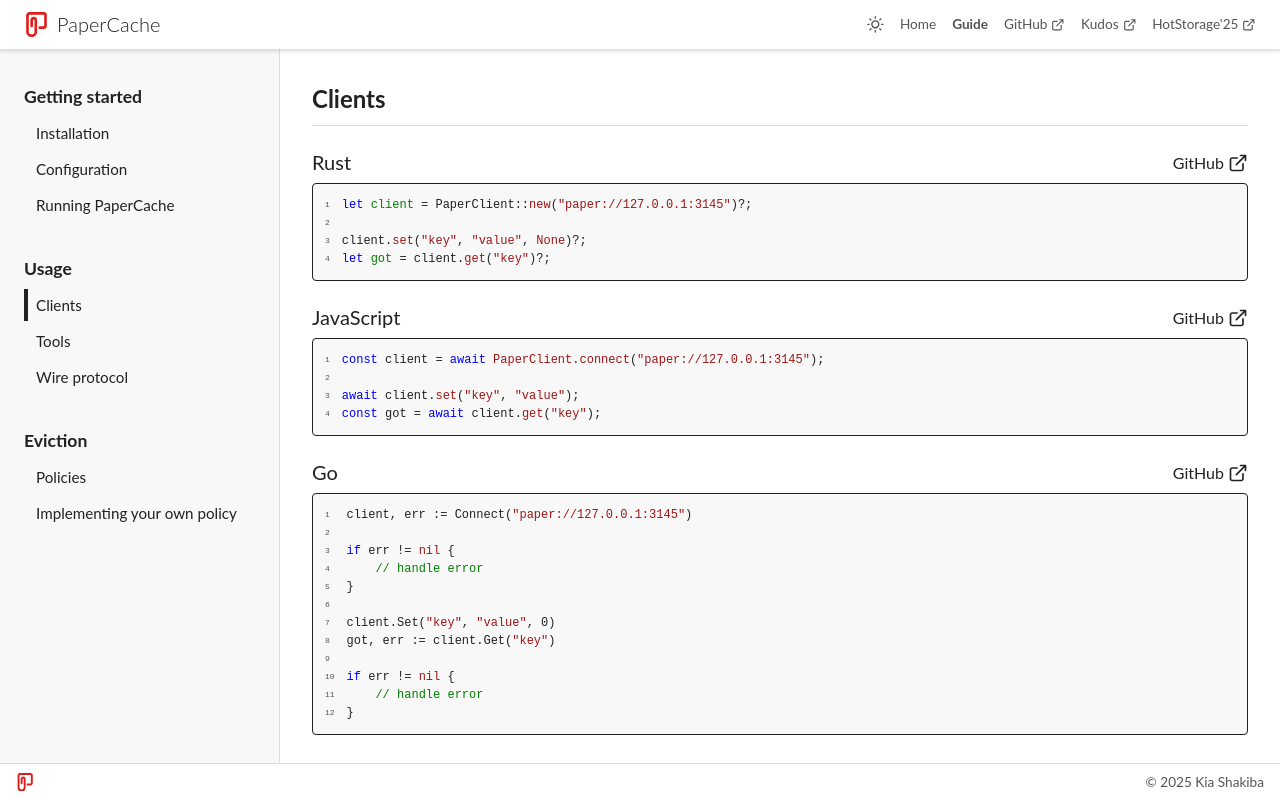
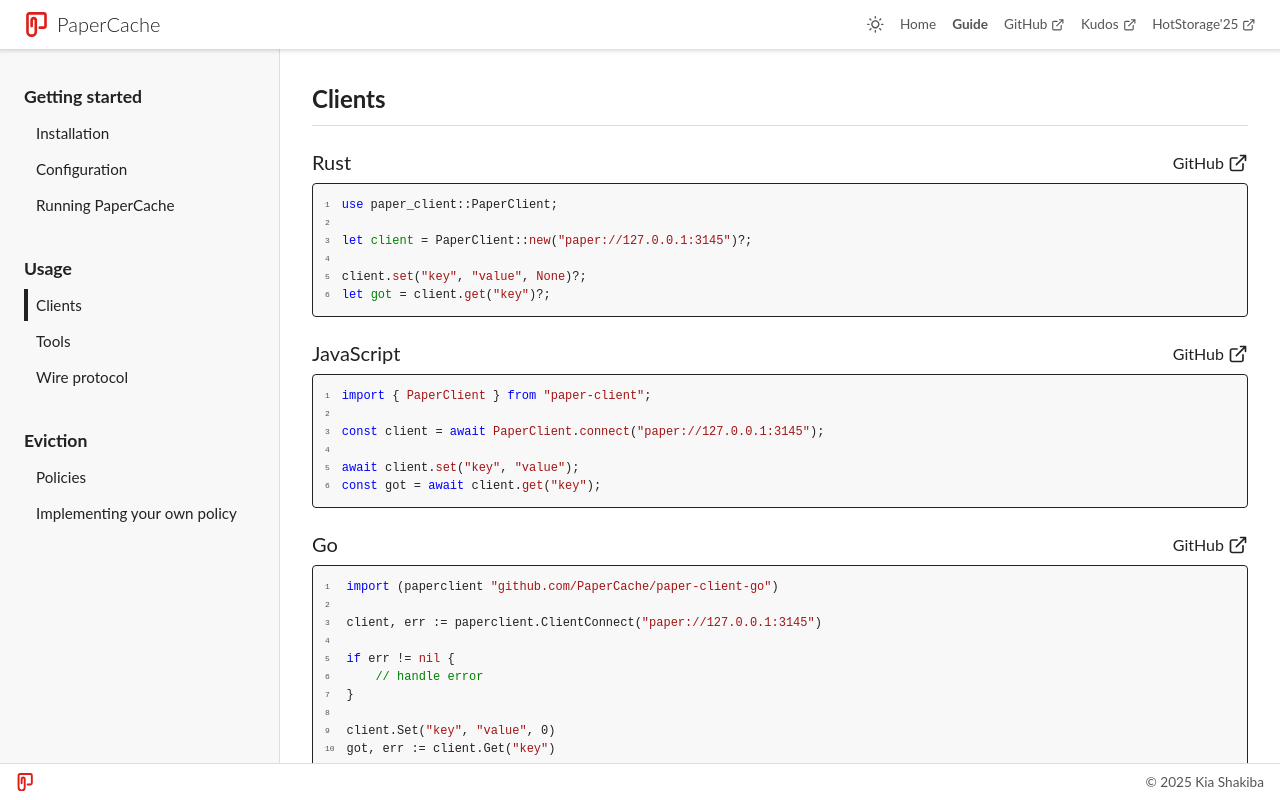
Before and after one commit to PaperCache/website, a SvelteKit app: page /guide/usage/clients in a window 1280 px wide. Built offline with nearby package versions, Linux system fonts and the light colour scheme.

Commit message:
Add imports to client examples

```diff
--- a/src/routes/guide/usage/clients/+page.svelte
+++ b/src/routes/guide/usage/clients/+page.svelte
@@ -18,6 +18,8 @@
 	{@render label("Rust", `${links.githubBase}/paper-client-rs`)}
 
 	<Code lang="rust" numbers code={`
+		use paper_client::PaperClient;
+
 		let client = PaperClient::new("paper://127.0.0.1:3145")?;
 
 		client.set("key", "value", None)?;
@@ -29,6 +31,8 @@
 	{@render label("JavaScript", `${links.githubBase}/paper-client-ts`)}
 
 	<Code lang="javascript" numbers code={`
+		import { PaperClient } from "paper-client";
+
 		const client = await PaperClient.connect("paper://127.0.0.1:3145");
 
 		await client.set("key", "value");
@@ -40,7 +44,9 @@
 	{@render label("Go", `${links.githubBase}/paper-client-go`)}
 
 	<Code lang="go" numbers code={`
-		client, err := Connect("paper://127.0.0.1:3145")
+		import (paperclient "github.com/PaperCache/paper-client-go")
+
+		client, err := paperclient.ClientConnect("paper://127.0.0.1:3145")
 
 		if err != nil {
 			// handle error
@@ -59,6 +65,8 @@
 	{@render label("C", `${links.githubBase}/paper-client-c`)}
 
 	<Code lang="c" numbers code={`
+		#include "paper_client_c/client.h"
+
 		paper_client* client = paper_connect("paper://127.0.0.1:3145");
 
 		paper_set(client, "key", "value", 0);
@@ -72,6 +80,8 @@
 	{@render label("C++", `${links.githubBase}/paper-client-cpp`)}
 
 	<Code lang="cpp" numbers code={`
+		#include <paper_client_cpp/client.hpp>
+
 		paper::client client ("paper://127.0.0.1:3145");
 
 		client.set("key", "value");
@@ -83,6 +93,8 @@
 	{@render label("Python", `${links.githubBase}/paper-client-py`)}
 
 	<Code lang="python" numbers code={`
+		from paper_client.client import PaperClient
+
 		client = PaperClient("paper://127.0.0.1:3145")
 
 		client.set("key", "value")
@@ -94,6 +106,8 @@
 	{@render label("Java", `${links.githubBase}/paper-client-java`)}
 
 	<Code lang="java" numbers code={`
+		import io.papercache.PaperClient;
+
 		PaperClient client = new PaperClient("paper://127.0.0.1:3145");
 
 		client.set("key", "value");
@@ -105,6 +119,8 @@
 	{@render label("C#", `${links.githubBase}/paper-client-cs`)}
 
 	<Code lang="csharp" numbers code={`
+		using PaperClient;
+
 		var client = new PaperClient("paper://127.0.0.1:3145");
 
 		client.Set("key", "value");
@@ -116,6 +132,8 @@
 	{@render label("Kotlin", `${links.githubBase}/paper-client-kt`)}
 
 	<Code lang="kotlin" numbers code={`
+		import io.papercache.PaperClient;
+
 		var client = PaperClient("paper://127.0.0.1:3145")
 
 		client.set("key", "value")
@@ -127,6 +145,8 @@
 	{@render label("PHP", `${links.githubBase}/paper-client-php`)}
 
 	<Code lang="php" numbers code={`
+		include_once(dirname(__FILE__) . "/path/to/paper-client-php");
+
 		$client = new PaperClient("paper://127.0.0.1:3145");
 
 		$client->set("key", "value");
@@ -138,6 +158,8 @@
 	{@render label("Ruby", `${links.githubBase}/paper-client-rb`)}
 
 	<Code lang="ruby" numbers code={`
+		require "paper_client"
+
 		client = PaperClient::Client.new("paper://127.0.0.1:3145")
 
 		client.set("key", "value")
@@ -149,6 +171,8 @@
 	{@render label("Zig", `${links.githubBase}/paper-client-zig`)}
 
 	<Code lang="zig" numbers code={`
+		const PaperClient = @import("/path/to/paper-client-zig/lib.zig").PaperClient;
+
 		var heap = std.heap.ArenaAllocator.init(std.heap.page_allocator);
 		const allocator = heap.allocator();
 
```
